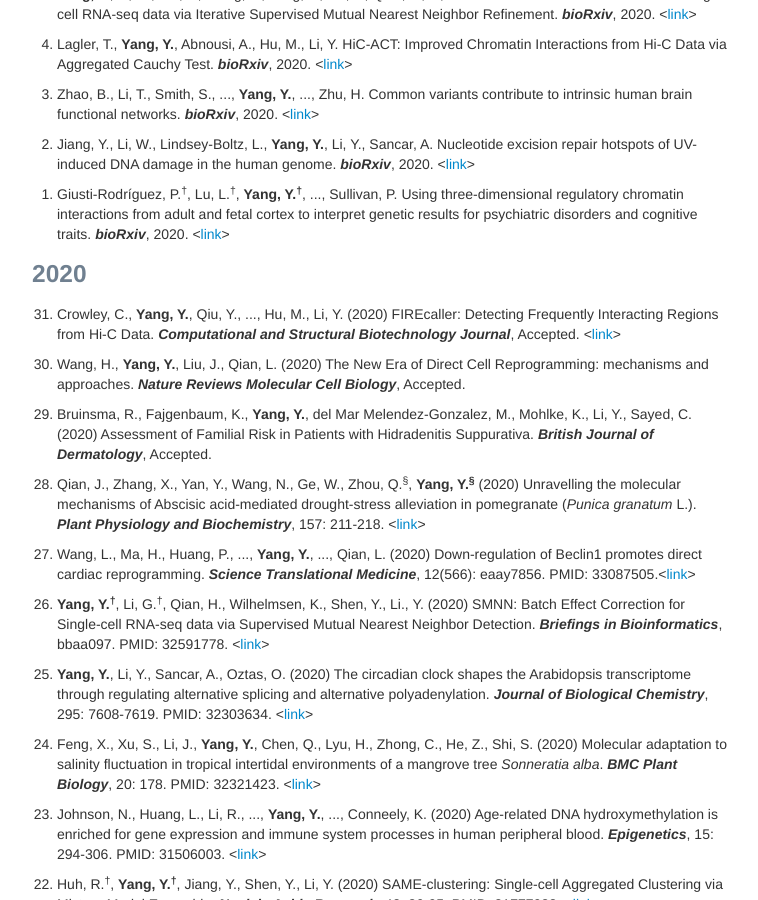
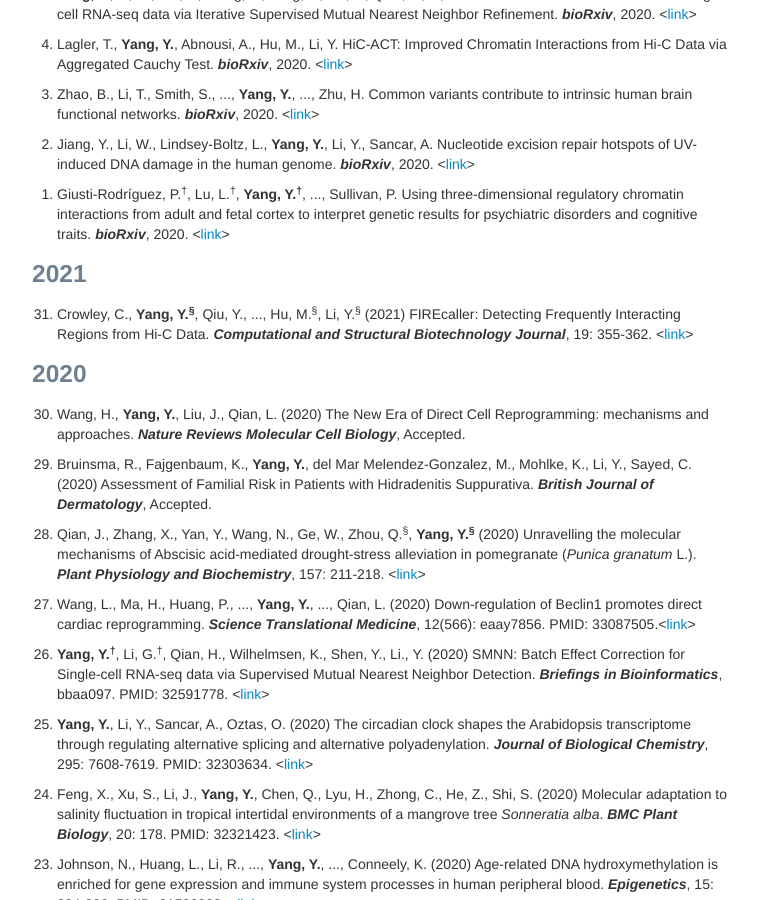
Before and after one commit to yycunc/yycunc.github.io, a Jekyll site: the page built from pages/pubs.md, in a window 1280 px wide and 900 px high, scrolled down 500 px. Shown: the whole window, without its empty margins (258-1016 px from the left). Built offline with Jekyll 4.4.1, drawn with Linux system fonts in a browser that asks for light colours.

Commit message:
Update pubs.md

```diff
--- a/pages/pubs.md
+++ b/pages/pubs.md
@@ -30,9 +30,10 @@ title: Yuchen Yang's publications
 
 <ol start="1"> <li>Giusti-Rodríguez, P.<sup>&dagger;</sup>, Lu, L.<sup>&dagger;</sup>, <b>Yang, Y.<sup>&dagger;</sup></b>, ..., Sullivan, P. Using three-dimensional regulatory chromatin interactions from adult and fetal cortex to interpret genetic results for psychiatric disorders and cognitive traits. <i><b>bioRxiv</b></i>, 2020. <<a href="https://www.biorxiv.org/content/10.1101/406330v1.full">link</a>></li></ol>
 
+### 2021
+<ol start="31"> <li>Crowley, C., <b>Yang, Y.<sup>&sect;</sup></b>, Qiu, Y., ..., Hu, M.<sup>&sect;</sup>, Li, Y.<sup>&sect;</sup> (2021) FIREcaller: Detecting Frequently Interacting Regions from Hi-C Data. <i><b>Computational and Structural Biotechnology Journal</b></i>, 19: 355-362. <<a href="https://www.sciencedirect.com/science/article/pii/S2001037020305511?via%3Dihub">link</a>></li></ol>
+
 ### 2020
-<ol start="31"> <li>Crowley, C., <b>Yang, Y.</b>, Qiu, Y., ..., Hu, M., Li, Y. (2020) FIREcaller: Detecting Frequently Interacting Regions from Hi-C Data. <i><b>Computational and Structural Biotechnology Journal</b></i>, Accepted. <<a href="https://www.biorxiv.org/content/10.1101/619288v1.abstract">link</a>></li></ol>
-
 <ol start="30"> <li>Wang, H., <b>Yang, Y.</b>, Liu, J., Qian, L. (2020) The New Era of Direct Cell Reprogramming: mechanisms and approaches. <i><b>Nature Reviews Molecular Cell Biology</b></i>, Accepted.</li></ol>
 
 <ol start="29"> <li>Bruinsma, R., Fajgenbaum, K., <b>Yang, Y.</b>, del Mar Melendez-Gonzalez, M., Mohlke, K., Li, Y., Sayed, C. (2020) Assessment of Familial Risk in Patients with Hidradenitis Suppurativa. <i><b>British Journal of Dermatology</b></i>, Accepted.</li></ol>
```
